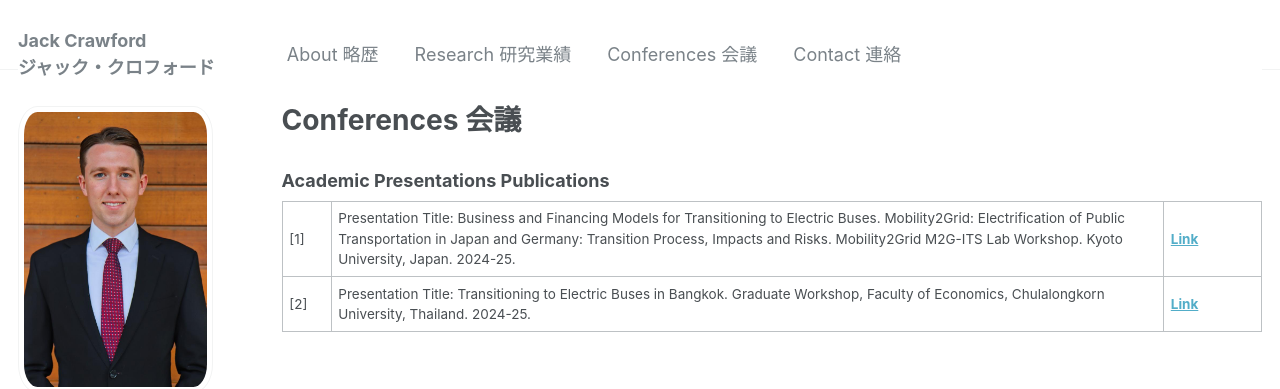
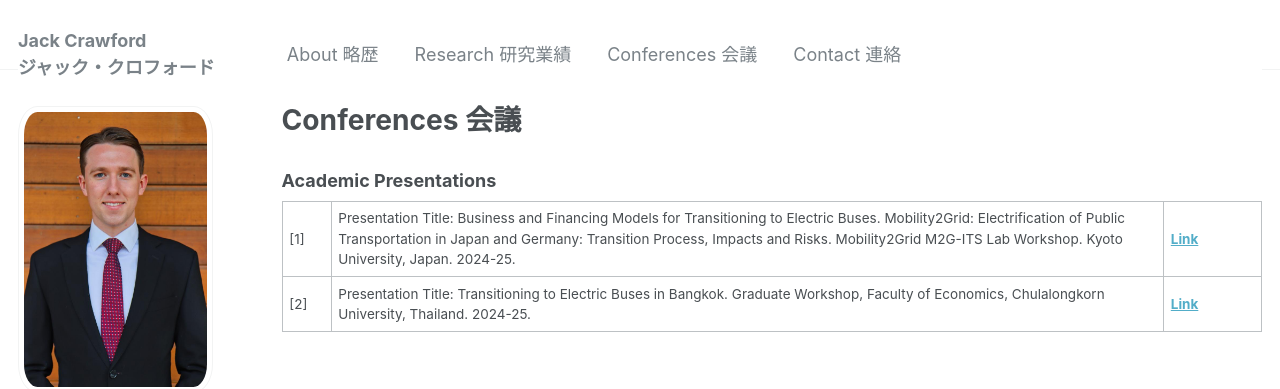
Before and after one commit to jackgcrawford/jackcrawford, a Jekyll site: the page built from _pages/talks.html, in a window 1280 px wide. Shown: the top 389 px of the page. Built offline with Jekyll 4.4.1, drawn with Linux system fonts in a browser that asks for light colours; some web fonts are replaced.

Commit message:
Update talks.html

```diff
--- a/_pages/talks.html
+++ b/_pages/talks.html
@@ -5,7 +5,7 @@ permalink: /conferences/
 author_profile: true
 ---
 
-<h3>Academic Presentations Publications</h3>
+<h3>Academic Presentations</h3>
 <table class="tg">
   <tbody>
     <tr>
```
